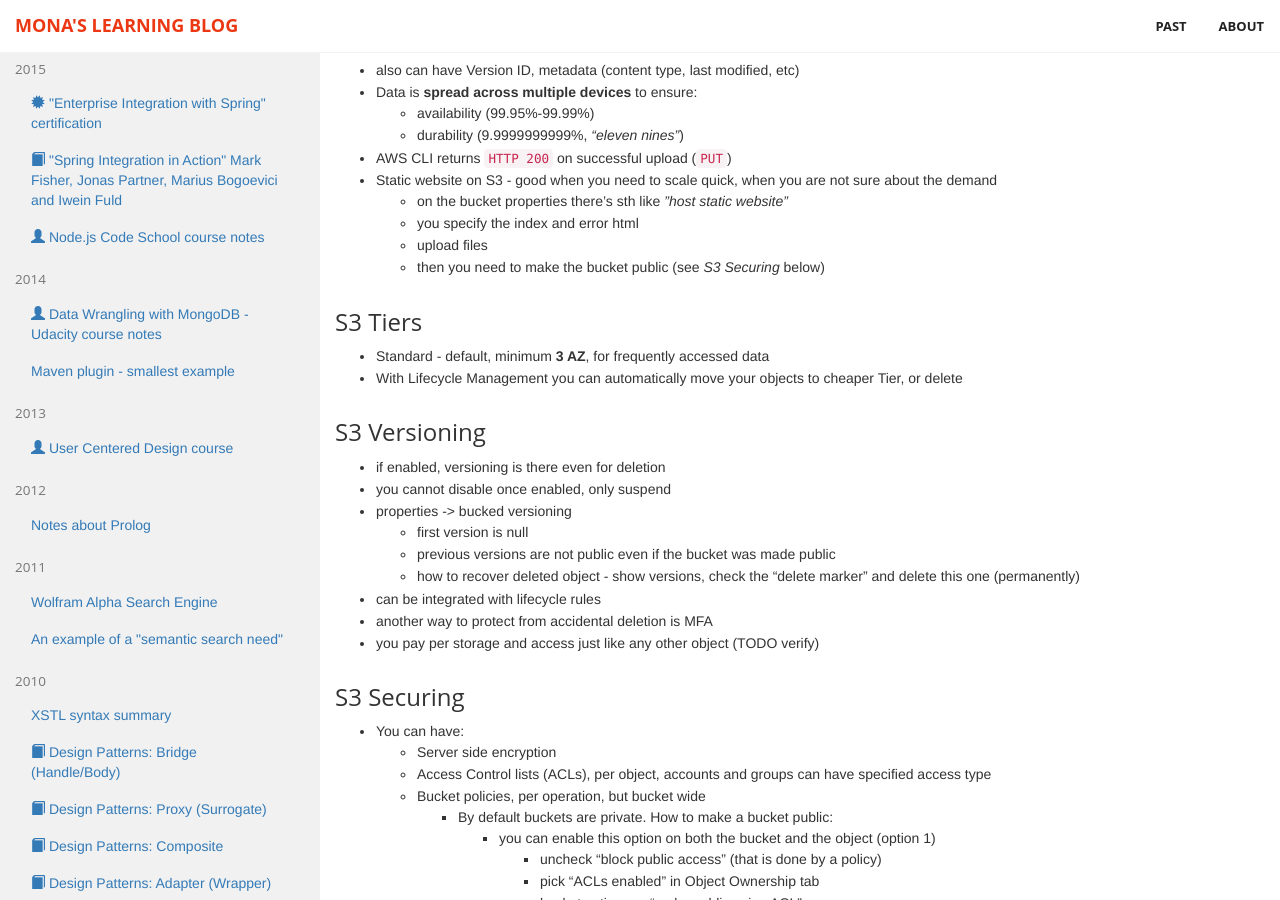
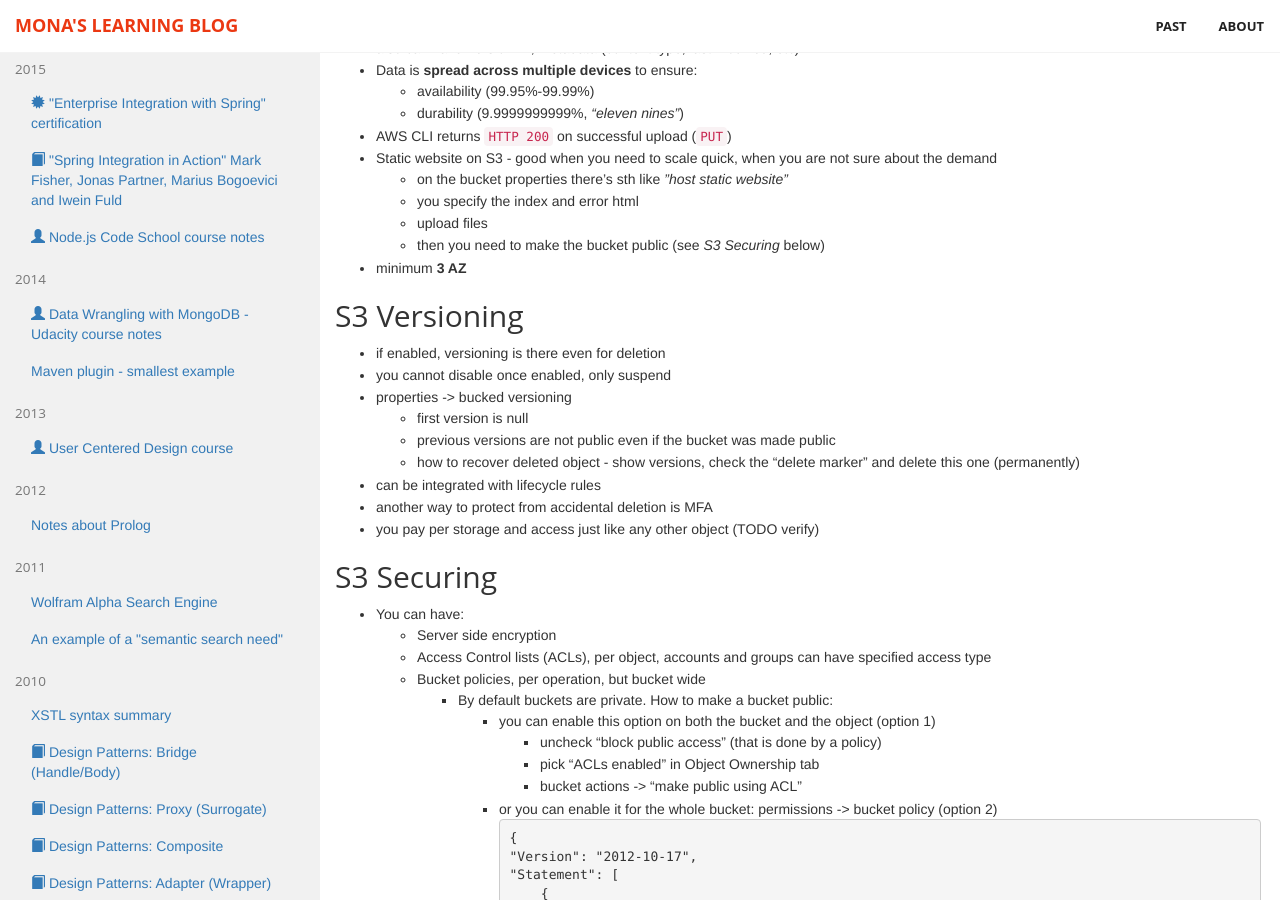
Before and after one commit to monikma/monikma.github.io, a Jekyll site: the page built from _posts/2024-03-05-aws-certified-solutions-architect-storage.md, in a window 1280 px wide and 900 px high, scrolled down 1403 px. Built offline with Jekyll 4.4.1, drawn with Linux system fonts in a browser that asks for light colours; some of the changed text lies outside the part shown.

Commit message:
Update: cleanup

````diff
--- a/_posts/2024-03-05-aws-certified-solutions-architect-storage.md
+++ b/_posts/2024-03-05-aws-certified-solutions-architect-storage.md
@@ -38,16 +38,13 @@
   - durability (9.9999999999%, *"eleven nines"*)
 - AWS CLI returns `HTTP 200` on successful upload (`PUT`)
 - Static website on S3 - good when you need to scale quick, when you are not sure about the demand
-    - on the bucket properties there's sth like *”host static website”*
-    - you specify the index and error html
-    - upload files
-    - then you need to make the bucket public (see *S3 Securing* below)
+  - on the bucket properties there's sth like *”host static website”*
+  - you specify the index and error html
+  - upload files
+  - then you need to make the bucket public (see *S3 Securing* below)
+- minimum **3 AZ**
 
-### S3 Tiers
-- Standard - default, minimum **3 AZ**, for frequently accessed data
-- With Lifecycle Management you can automatically move your objects to cheaper Tier, or delete
-
-### S3 Versioning
+## S3 Versioning
 - if enabled, versioning is there even for deletion
 - you cannot disable once enabled, only suspend
 - properties -> bucked versioning
@@ -58,7 +55,7 @@
 - another way to protect from accidental deletion is MFA
 - you pay per storage and access just like any other object (TODO verify)
 
-### S3 Securing
+## S3 Securing
 - You can have:
   - Server side encryption
   - Access Control lists (ACLs), per object, accounts and groups can have specified access type
@@ -88,10 +85,10 @@
       }
       ```
 
-### S3 Consistency Model
+## S3 Consistency Model
 - strong "read after write" consistency - it will not read outdated file, also list operations won't
 
-### S3 Storage Classes
+## S3 Storage Classes
 - S3 Standard - high availability and durability - >=AZs, 99.99% availability, 99.9999..999 (11 9s)
   - websites, videos
   - as of 2024 0.023$ per GB
@@ -127,12 +124,12 @@
 | S3 G. Deep Archive                          | 99.99%     | 11 9s  | >=3   | Rarely accessed, e.g. regulatory, retrieval from 12h                        |
 | S3 Intelligent Tiering                      | 99.99%     | 11 9s  | >=3   | Unpredictable access patterns                                               |
 
-### S3 Lifecycle Management
+## S3 Lifecycle Management
 - automatically move files to different tiers, e.g. after a period of not used (TODO how? i think this is wrong)
 - can move versions independently of each other
 - bucket -> Management -> Lifecycle rules
 
-### S3 Object Lock
+## S3 Object Lock
 - WORM model - write once, read many, not allowed to update for fixed amount of time - retention period
   - can be used for regulatory reqs
 - **retention period** is put on an object version - a timestamp is added to the metadata
@@ -141,7 +138,7 @@
 - Legal hold - like object lock, but no retention period, user just needs a permission `s3:PutObjectLegalHold` to add and remove legal hold
 - **Glacier Vault Lock** - is WORM model for Glacier vaults, the vault lock policy once locked cannot be changed
 
-### S3 Encryption
+## S3 Encryption
 - Encryption in Transit - to and from the bucket
   - SSL/TLS -> means you use HTTPS to access it, port `443`
 - Encryption at Rest - Server-Side encryption
@@ -156,7 +153,7 @@
     then the encryption will happen at the time of upload
   - you can also create an S3 bucket policy that denies any S3 upload without this header
 
-### S3 Performance
+## S3 Performance
 - S3 Prefix - are folders in our bucket, e.g. `mybucket/folder1/subfolder1/myfile.jpg` -> `/folder1/subfolder1` is the prefix
 - the S3 latency is already low, 200-300 milliseconds for first data out
 - the requests per second are per prefix, so spread your prefixes (`3 500`rps for updates and `5 000`rps for gets)
@@ -167,7 +164,7 @@
 - S3 Byte-Range Fetches
   - parallelize downloads, download in chunks in parallel
 
-### S3 Replication
+## S3 Replication
 - used to be cross region but now is even cross bucket, for resilience
 - do it for bucket
 - needs to be enabled on source and target buckets
@@ -180,7 +177,7 @@
   - there may be a **S3 Batch Job** created to replicate existing (or also future?) objects, its folder may be created in source bucket,
     and also replicated into destination bucket -> but I have not seen this in the lab, only course video
 
-## EBS - Elastic Block Store
+# EBS - Elastic Block Store
 - Virtual hard disc attached to VM
 - You can attach them to your EC2 instance
 - You can install OS there, install applications, database, etc.
@@ -190,13 +187,13 @@
 - Have to be in the same AZ as EC2 they are attached to
 - When you Stop an instance, the data is kept on EBS, but when you Terminate, the root device volume will also be terminated (by default)
 
-### IOPS vs Throughtput
+## IOPS vs Throughtput
 - IOPS (or PIOPS): read/write operations per second, quick transactions, low latency apps, transactions going on simultaneously, if you have transactional DB
   - best fit: Provisioned IOPS SSD (io1 or io2)
 - Throughput: read/written bits per second, large datasets, large IO sizes, complex queries, large datasets
   - best fit: Throughput Optimized HDD (st1)
 
-### EBS Types
+## EBS Types
 - `standard`
   - previous generation volume, for infrequent access
   - 1 GiB - 1 TiB
@@ -244,7 +241,7 @@
   - transactions -> Provisioned IOPS SSD if you have money (io2), otherwise General Purpose SSD (gp2)
   - lowest cost -> Cold HDD
 
-### EBS Volumes & Snapshots
+## EBS Volumes & Snapshots
 - an EBS Volume is virtual hard disk = root device volume, where stuff is installed
   - you need minimum 1 volume per EC2 instance
 - an EBS Snapshot is an incremental copy of the Volume, in a point in time, put on S3
@@ -257,7 +254,7 @@
     - go to the other region -> EC2 -> Elastic Block Store -> Snapshots -> Actions -> Create Image from Snapshot (not Volume)
     - EC2 -> Images -> AMIs -> Launch Instance from AMI
 
-### EBS Encryption
+## EBS Encryption
 - you can encrypt your Volume with an industry standard AES-256 algorithm
 - uses KMS's (Key Management Service) CMKs (Customer Master Keys)
 - when EBS is encrypted, it is end-to-end:
@@ -269,8 +266,7 @@
 - minimal impact on latency
 - you can enable it also while copying unencrypted snapshot, this is how you encrypt an unencrypted volume
 
-
-## EFS - Elastic File Service
+# EFS - Elastic File Service
 - Storing files centrally
 - Managed NAS filer based on NFS (Network File System), can be mounted on many EC2 instances at once, in multiple AZs
   - connected via Mount Target, which is in the services' VPC&Subnet, but the NFS is outside
@@ -309,7 +305,7 @@
     - `sudo mount -a`, and see `/data` is mounted
     - go to the Console and detach the Volume, and then delete Volume
 
-## FSx
+# FSx
 - FSx for Windows
   - centralized storage
   - built on Windows File Server, fully managed native Microsoft Windows file system
````
